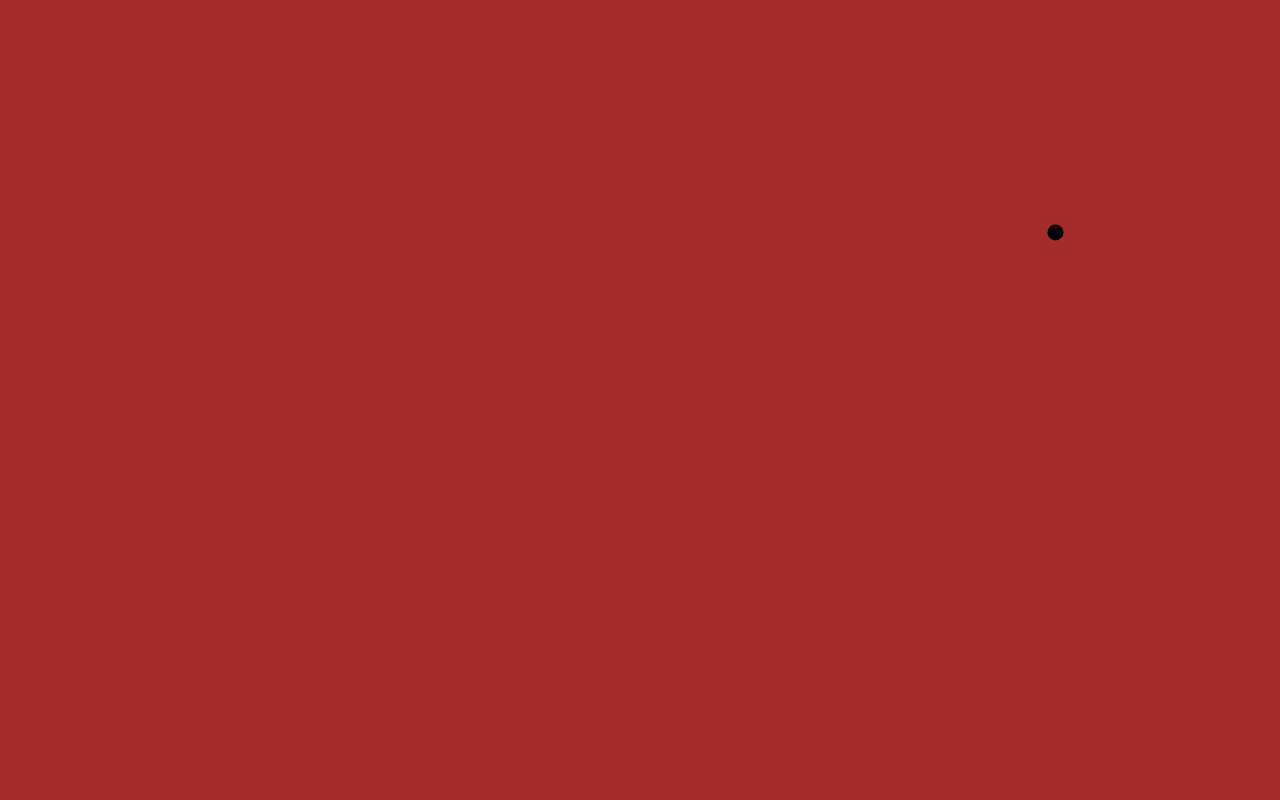
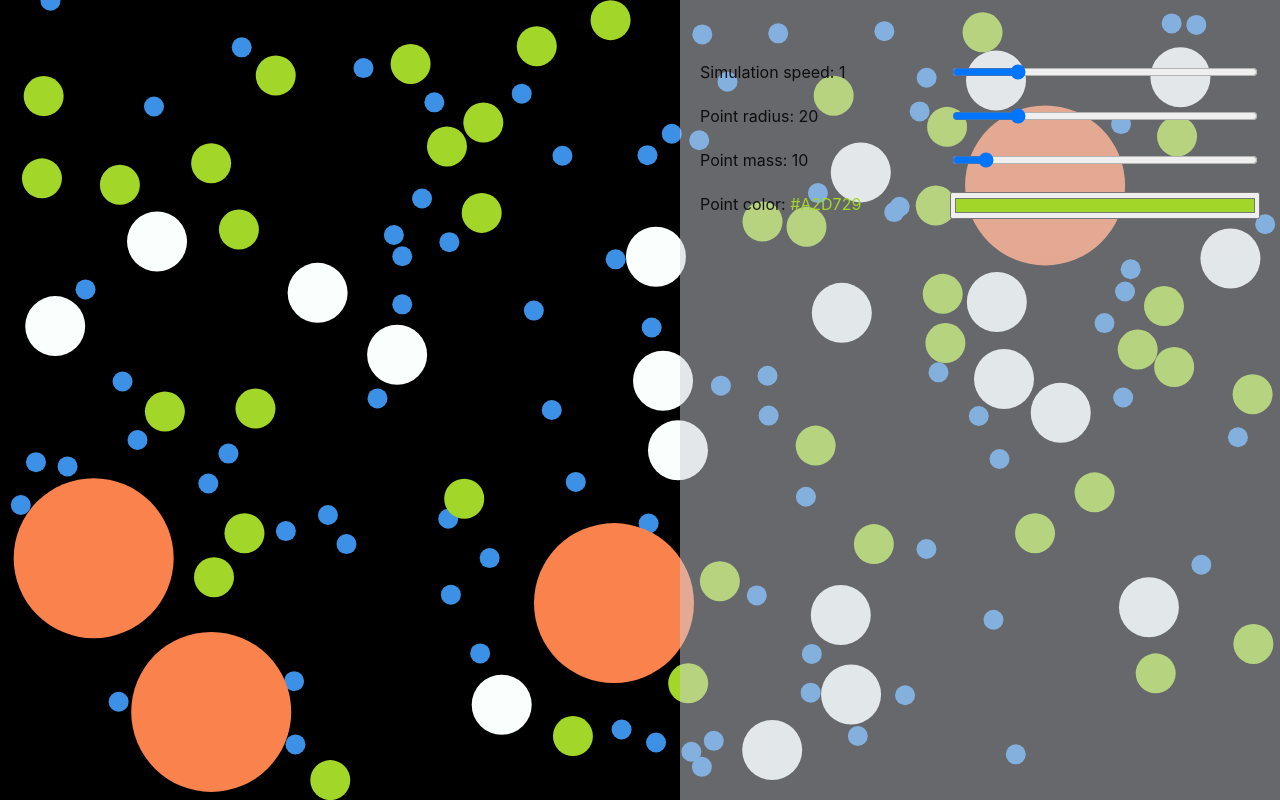
Before and after one commit to Haalon/collider, a Svelte app: page / in a window 1280 px wide. Built offline with nearby package versions, Linux system fonts and the light colour scheme.

Commit message:
Add different points, population and controls

```diff
--- a/src/App.svelte
+++ b/src/App.svelte
@@ -1,89 +1,7 @@
 <script lang="ts">
-    import { onMount } from "svelte";
-    import { Point } from "./Point";
-    import { speed } from "./state";
-
-    import { add, scale, sub, type Vec } from "./vector";
-
-    let canvas: HTMLCanvasElement;
-    let points: Point[] = [];
-
-    const sqrt2 = 1 / Math.sqrt(2);
-    let newPoint: Point | null = null;
-
-    onMount(() => {
-        // if (!canvas) return;
-        const ratio = window.devicePixelRatio || 1;
-        const w = (canvas.width = window.innerWidth);
-        const h = (canvas.height = window.innerHeight);
-
-        console.log({ w, h, ratio });
-
-        const point = new Point(w / 2 - 100, h / 2, sqrt2, sqrt2);
-        points.push(point);
-
-        const context = canvas.getContext("2d");
-        if (!context) throw new Error("No canvas context");
-
-        let frame = requestAnimationFrame(function loop(t) {
-            frame = requestAnimationFrame(loop);
-
-            context.clearRect(0, 0, w, h);
-
-            points.forEach((point) => {
-                point.draw(context);
-                point.moveInBox(w, h, $speed);
-            });
-            Point.calculateCollisions(points);
-
-            if (newPoint) newPoint.draw(context);
-        });
-
-        return () => {
-            cancelAnimationFrame(frame);
-        };
-    });
-
-    function mousedown(event: MouseEvent) {
-        const rect = canvas.getBoundingClientRect();
-        newPoint = new Point(event.pageX - rect.left, event.pageY - rect.top);
-        newPoint.color = "#FFFFFF";
-    }
-
-    function mouseup(event: MouseEvent) {
-        if (!newPoint) return;
-        const rect = canvas.getBoundingClientRect();
-        const mousePos: Vec = [event.pageX - rect.left, event.pageY - rect.top];
-
-        let [dx, dy] = sub(newPoint.pos, mousePos);
-        const len = Math.sqrt(dx * dx + dy * dy);
-
-        let mdx = len ? (Math.log(1 + len) * dx) / len : 0;
-        let mdy = len ? (Math.log(1 + len) * dy) / len : 0;
-        newPoint.vel[0] = mdx;
-        newPoint.vel[1] = mdy;
-        newPoint.color = "#000000";
-        points.push(newPoint);
-
-        newPoint = null;
-    }
-
-    function keydown(e: KeyboardEvent) {
-        if (e.key == "Backspace") points = [];
-    }
+    import Canvas from "./Canvas.svelte";
+    import Contols from "./Contols.svelte";
 </script>
 
-<svelte:document on:keydown={keydown} />
-
-<canvas bind:this={canvas} on:mousedown={mousedown} on:mouseup={mouseup} />
-
-<style>
-    canvas {
-        touch-action: none;
-        position: fixed;
-        display: block;
-        margin: 0px;
-
-        background-color: brown;
-    }
-</style>
+<Canvas />
+<Contols />
--- /dev/null
+++ b/src/Canvas.svelte
@@ -0,0 +1,91 @@
+<script lang="ts">
+    import { onMount } from "svelte";
+    import { Point } from "./Point";
+    import { color, mass, radius, speed } from "./state";
+
+    import { populate } from "./populate";
+    import { add, scale, sub, type Vec } from "./vector";
+
+    let canvas: HTMLCanvasElement;
+    let points: Point[] = [];
+
+    const sqrt2 = 1 / Math.sqrt(2);
+    let newPoint: Point | null = null;
+
+    onMount(() => {
+        // if (!canvas) return;
+        const ratio = window.devicePixelRatio || 1;
+        const w = (canvas.width = window.innerWidth);
+        const h = (canvas.height = window.innerHeight);
+
+        console.log({ w, h, ratio });
+
+        points = populate(w, h);
+
+        const context = canvas.getContext("2d");
+        if (!context) throw new Error("No canvas context");
+
+        let frame = requestAnimationFrame(function loop(t) {
+            frame = requestAnimationFrame(loop);
+
+            context.clearRect(0, 0, w, h);
+
+            points.forEach((point) => {
+                point.draw(context);
+                point.moveInBox(w, h, $speed);
+            });
+            Point.calculateCollisions(points);
+
+            if (newPoint) newPoint.draw(context);
+        });
+
+        return () => {
+            cancelAnimationFrame(frame);
+        };
+    });
+
+    function mousedown(event: MouseEvent) {
+        const rect = canvas.getBoundingClientRect();
+        newPoint = new Point(event.pageX - rect.left, event.pageY - rect.top, 0, 0, $radius, $mass);
+        newPoint.color = "#FFFFFF";
+    }
+
+    function mouseup(event: MouseEvent) {
+        if (!newPoint) return;
+        const rect = canvas.getBoundingClientRect();
+        const mousePos: Vec = [event.pageX - rect.left, event.pageY - rect.top];
+
+        let [dx, dy] = sub(newPoint.pos, mousePos);
+        // const len = Math.sqrt(dx * dx + dy * dy);
+
+        let mdx = dx / 100;
+        let mdy = dy / 100;
+        newPoint.vel[0] = mdx;
+        newPoint.vel[1] = mdy;
+        newPoint.color = $color;
+        points.push(newPoint);
+
+        newPoint = null;
+    }
+
+    function keydown(e: KeyboardEvent) {
+        if (e.key == "Backspace") points = [];
+    }
+</script>
+
+<svelte:document on:keydown={keydown} />
+
+<canvas bind:this={canvas} on:mousedown={mousedown} on:mouseup={mouseup} />
+
+<style>
+    canvas {
+        touch-action: none;
+        position: fixed;
+        top: 0px;
+        left: 0px;
+        display: block;
+        margin: 0px;
+
+        background-color: black;
+    }
+</style>
--- /dev/null
+++ b/src/Contols.svelte
@@ -0,0 +1,75 @@
+<script lang="ts">
+    let visibility = "visible";
+    import { color, mass, radius, speed } from "./state";
+
+    function keydown(e: KeyboardEvent) {
+        if (e.key == "Escape") visibility = visibility === "visible" ? "hidden" : "visible";
+    }
+</script>
+
+<svelte:document on:keydown={keydown} />
+
+<div class="container" style:visibility>
+    <div class="dialog">
+        <div class="input-row">
+            <label for="speed">Simulation speed: {$speed}</label>
+            <input name="speed" type="range" bind:value={$speed} min="0" max="5" step="0.1" />
+        </div>
+
+        <div class="input-row">
+            <label for="speed">Point radius: {$radius}</label>
+            <input name="radius" type="range" bind:value={$radius} min="5" max="80" step="1" />
+        </div>
+
+        <div class="input-row">
+            <label for="speed">Point mass: {$mass}</label>
+            <input name="mass" type="range" bind:value={$mass} min="1" max="100" step="1" />
+        </div>
+
+        <div class="input-row">
+            <label for="speed">Point color: <span style:color={$color}>{$color}</span></label>
+            <input name="speed" type="color" bind:value={$color} />
+        </div>
+    </div>
+</div>
+
+<style>
+    .input-row {
+        display: flex;
+        width: 100%;
+        gap: 50px;
+        /* justify-content: space-between; */
+    }
+
+    label {
+        min-width: 200px;
+    }
+
+    input {
+        flex-grow: 1;
+    }
+
+    .container {
+        width: 100vw;
+        height: 100vh;
+        display: flex;
+        position: relative;
+
+        justify-content: end;
+        align-items: center;
+        pointer-events: none;
+    }
+
+    .dialog {
+        pointer-events: all;
+        padding: 20px;
+        padding-top: 60px;
+        min-width: 600px;
+        height: 100%;
+        display: flex;
+        flex-direction: column;
+        gap: 20px;
+
+        background-color: rgba(203, 207, 216, 0.5);
+    }
+</style>
--- a/src/Point.ts
+++ b/src/Point.ts
@@ -1,4 +1,4 @@
-import { add, dot, magnitude, magnitude2, normalize, scale, sub, type Vec } from "./vector";
+import { add, dot, magnitude, magnitude2, normalize, project, scale, sub, type Vec } from "./vector";
 
 export class Point {
     pos: Vec;
@@ -10,26 +10,24 @@ export class Point {
 
     color: string;
 
-    constructor(x: number, y: number, dx: number = 0, dy: number = 0) {
+    constructor(x: number, y: number, dx: number = 0, dy: number = 0, radius: number = 8, mass: number = 10) {
         this.pos = [x, y];
-        this.radius = 8;
+        this.radius = radius;
 
         this.vel = [dx, dy];
 
         this.color = "#000000";
-        this.mass = 1;
+        this.mass = mass;
     }
 
     moveInBox(w: number, h: number, speed: number = 1) {
-        // this.x += this.dx * speed;
-        // this.y += this.dy * speed;
         this.pos = add(this.pos, scale(speed, this.vel));
 
-        if (this.pos[0] + this.radius > w) this.vel[0] *= -1;
-        if (this.pos[0] - this.radius < 0) this.vel[0] *= -1;
+        if (this.pos[0] + this.radius > w && this.vel[0] > 0) this.vel[0] *= -1;
+        if (this.pos[0] - this.radius < 0 && this.vel[0] < 0) this.vel[0] *= -1;
 
-        if (this.pos[1] + this.radius > h) this.vel[1] *= -1;
-        if (this.pos[1] - this.radius < 0) this.vel[1] *= -1;
+        if (this.pos[1] + this.radius > h && this.vel[1] > 0) this.vel[1] *= -1;
+        if (this.pos[1] - this.radius < 0 && this.vel[1] < 0) this.vel[1] *= -1;
     }
 
     draw(context: CanvasRenderingContext2D) {
@@ -64,9 +62,15 @@ export class Point {
             for (let j = i + 1; j < points.length; j++) {
                 const otherPoint = points[j];
 
-                const distance = magnitude(sub(thisPoint.pos, otherPoint.pos));
+                const collisionAxis = sub(otherPoint.pos, thisPoint.pos);
+                const otherAxisVel = project(otherPoint.vel, collisionAxis);
+                const thisAxisVel = project(thisPoint.vel, collisionAxis);
 
-                if (distance < thisPoint.radius + otherPoint.radius) thisPoint.collide(otherPoint);
+                const distance = magnitude(collisionAxis);
+
+                if (distance > thisPoint.radius + otherPoint.radius) continue;
+                if (otherAxisVel > thisAxisVel) continue;
+                thisPoint.collide(otherPoint);
             }
         }
     }
--- a/src/app.css
+++ b/src/app.css
@@ -4,7 +4,7 @@
     font-weight: 400;
 
     color-scheme: light dark;
-    color: rgba(255, 255, 255, 0.87);
+    color: rgba(0, 0, 0, 0.87);
     background-color: #242424;
 
     font-synthesis: none;
@@ -31,3 +31,7 @@ body {
     width: 100%;
     height: 100%;
 }
+
+* {
+    box-sizing: border-box;
+}
--- /dev/null
+++ b/src/populate.ts
@@ -0,0 +1,53 @@
+import { Point } from "./Point";
+
+function gaussianRandom(mean = 0, stdev = 1) {
+    const u = 1 - Math.random(); // Converting [0,1) to (0,1]
+    const v = Math.random();
+    const z = Math.sqrt(-2.0 * Math.log(u)) * Math.cos(2.0 * Math.PI * v);
+    // Transform to the desired mean and standard deviation:
+    return z * stdev + mean;
+}
+
+function rand(a = 0, b = 0) {
+    return Math.random() * (b - a) + a;
+}
+
+const types = [
+    {
+        radius: 10,
+        color: "#3C91E6",
+        mass: 1,
+        count: 80,
+    },
+    {
+        radius: 20,
+        color: "#A2D729",
+        mass: 10,
+        count: 40,
+    },
+    {
+        radius: 30,
+        color: "#FAFFFD",
+        mass: 30,
+        count: 20,
+    },
+    {
+        radius: 80,
+        color: "#FA824C",
+        mass: 100,
+        count: 4,
+    },
+] as const;
+
+export function populate(w: number, h: number): Point[] {
+    const points: Point[] = [];
+    for (const { radius, color, mass, count } of types) {
+        for (let index = 0; index < count; index++) {
+            const point = new Point(rand(0, w), rand(0, h), gaussianRandom(0, 2), gaussianRandom(0, 2), radius, mass);
+            point.color = color;
+            points.push(point);
+        }
+    }
+
+    return points;
+}
--- a/src/state.ts
+++ b/src/state.ts
@@ -1,3 +1,7 @@
 import { writable } from "svelte/store";
 
-export const speed = writable(3);
+export const speed = writable(1);
+
+export const color = writable("#A2D729");
+export const mass = writable(10);
+export const radius = writable(20);
--- a/src/vector.ts
+++ b/src/vector.ts
@@ -28,7 +28,7 @@ export function normalize(a: Vec): Vec {
     return scale(1 / magnitude(a), a);
 }
 
-export function project(a: Vec, b: Vec): Vec {
+export function project(a: Vec, b: Vec): number {
     const normB = normalize(b);
-    return scale(dot(normB, a), normB);
+    return dot(normB, a);
 }
```
